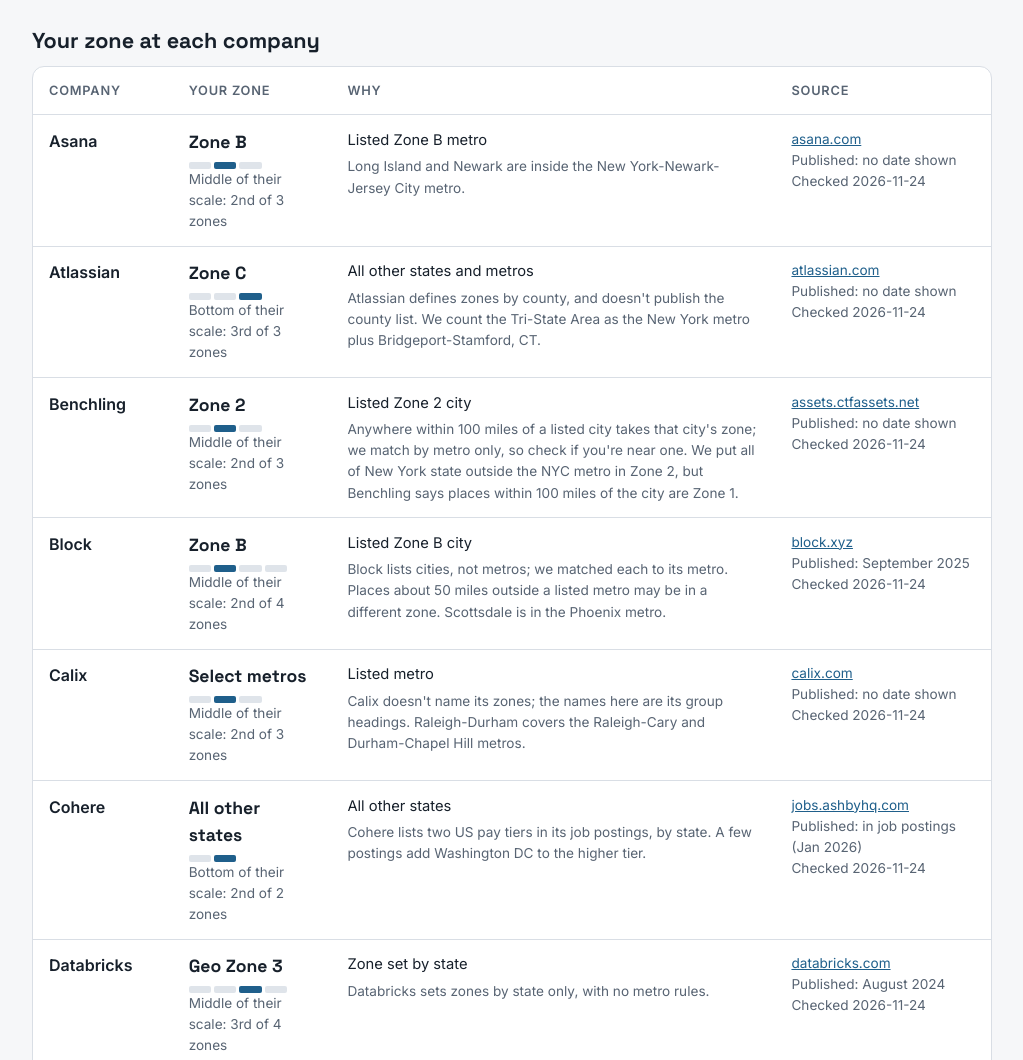
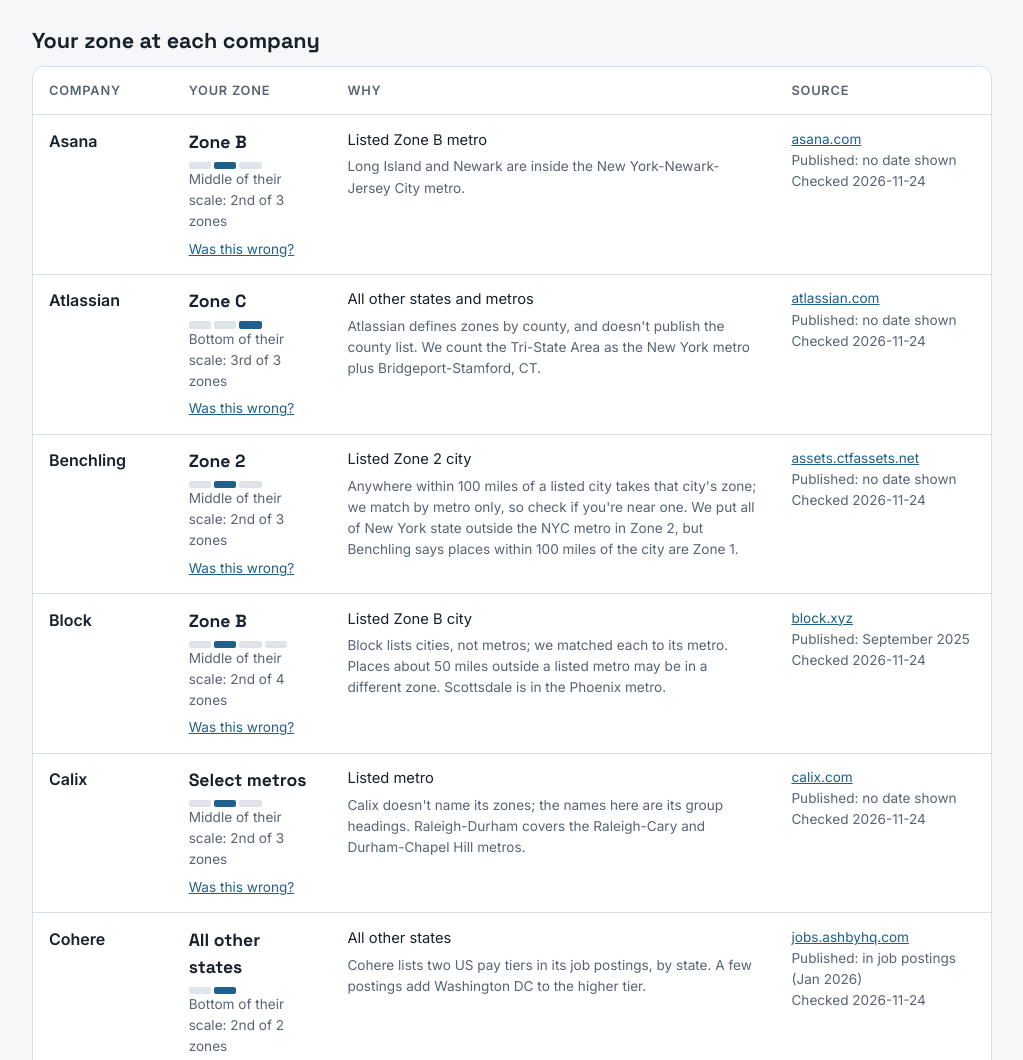
Before and after one commit to PayZoneMap/payzonemap.com, a plain HTML site: page index.html in a window 1280 px wide. Shown: the part 1454-2514 px from the top of the page, without its empty margins (128-1151 px from the left). Drawn offline with nearby package versions, Linux system fonts and the light colour scheme.

Commit message:
Was this wrong? link on each row
Co-Authored-By: Claude Opus 5.5 <noreply@anthropic.com>

```diff
--- a/app.js
+++ b/app.js
@@ -45,6 +45,9 @@ const STR = {
   thWhy: "Why",
   thSrc: "Source",
   rank: "{band} of their scale: {pos} of {count} zones",
+  wrong: "Was this wrong?",
+  wrongSubject: "Zone report: {company}, {place}",
+  wrongBody: "PayZoneMap shows: {zone} at {company} for {place}.\n\nThe zone I was given:\n\nWho told me (recruiter, offer letter, job posting link):\n\nWhen:\n\nRemote, hybrid or in the office:\n\nPage: {url}\n\n(No need to include your name or pay.)",
   bandWord: { top: "Top", middle: "Middle", bottom: "Bottom" },
   mapAll: "All companies (typical zone)",
   typical: ["Usually a top zone", "Usually a middle zone", "Usually a bottom zone"],
@@ -145,6 +148,14 @@ function render(place, isExample) {
     }
     tr.append(tdZ);
 
+    // Randi, 23 Nov: "was this wrong" so people can tell us the zone they
+    // were actually given. First version is a pre-filled email; reports are
+    // read by a person and never change a zone on their own.
+    const wrong = el("a", "wrong", t("wrong"));
+    wrong.href = "mailto:" + t("contactEmail") + "?subject=" + encodeURIComponent(t("wrongSubject", { company: co.name, place: place.label }))
+      + "&body=" + encodeURIComponent(t("wrongBody", { company: co.name, place: place.label,
+        zone: z.zone ? (z.label || z.zone) : t("notListed"), url: location.origin + location.pathname + "#" + (place.hashId || place.id) }));
+    tdZ.append(wrong);
     const tdW = el("td", "why");
     tdW.append(el("div", "", z.why));
     if (co.notes) tdW.append(el("div", "note", co.notes));
--- a/index.html
+++ b/index.html
@@ -8,7 +8,7 @@
 <link rel="preconnect" href="https://fonts.googleapis.com">
 <link rel="preconnect" href="https://fonts.gstatic.com" crossorigin>
 <link rel="stylesheet" href="https://fonts.googleapis.com/css2?family=Inter:wght@400;500;600&family=Space+Grotesk:wght@500;700&family=IBM+Plex+Mono:wght@500&display=swap">
-<link rel="stylesheet" href="styles.css?v=cfd20409e2">
+<link rel="stylesheet" href="styles.css?v=b4d98e72a6">
 
 </head>
 <body>
@@ -77,6 +77,6 @@
 </main>
 
 <script src="https://cdn.jsdelivr.net/npm/topojson-client@3.1.0/dist/topojson-client.min.js"></script>
-<script src="app.js?v=77f78e5b19"></script>
+<script src="app.js?v=e6a909ac5f"></script>
 </body>
 </html>
--- a/styles.css
+++ b/styles.css
@@ -88,6 +88,7 @@ td.co { font-weight: 600; }
 .ladder span.on { background: var(--accent); }
 .rank { font-size: 0.85rem; color: var(--muted); }
 .why { font-size: 0.92rem; }
+.wrong { display: inline-block; margin-top: 0.4rem; font-size: 0.85rem; }
 .note { font-size: 0.85rem; color: var(--muted); margin-top: 0.3rem; }
 .src { font-size: 0.85rem; }
 .src .date { color: var(--muted); display: block; }
```
Also changed, not shown: terms.html (+3 -2 lines).
